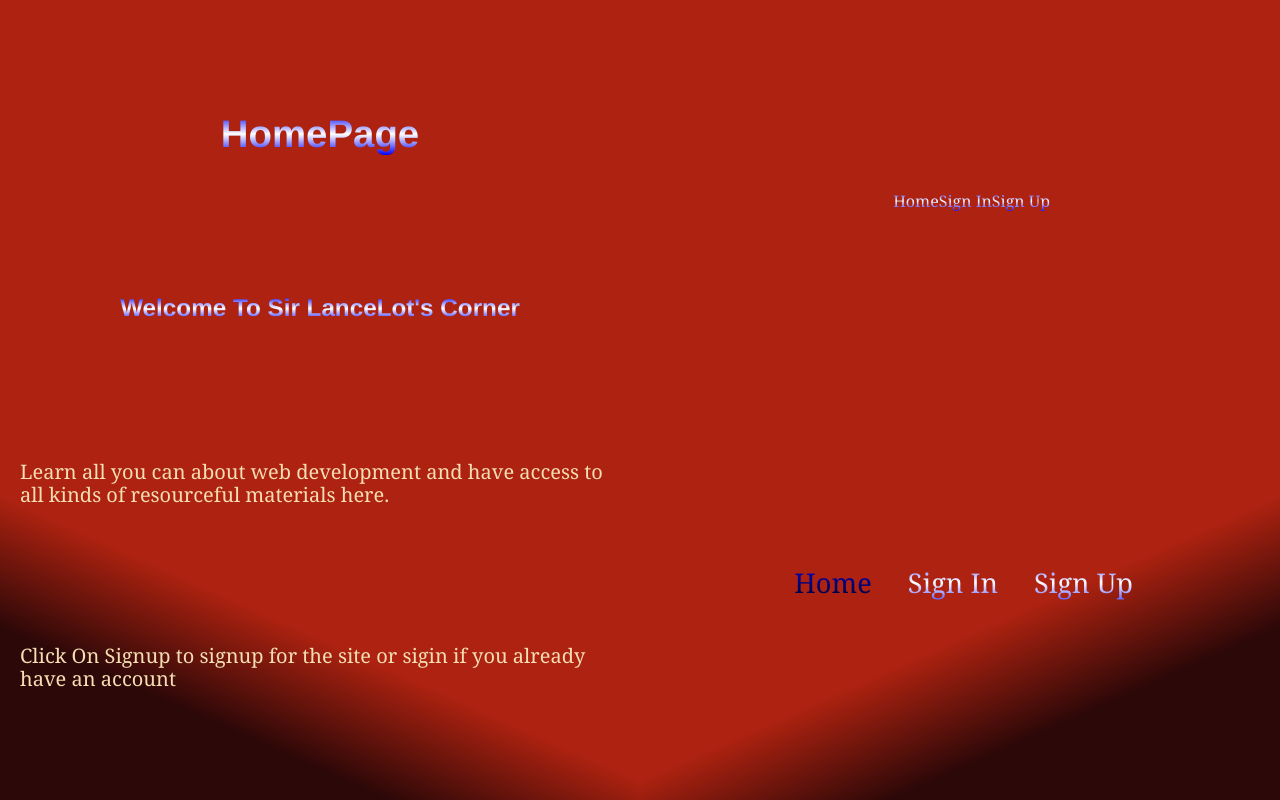
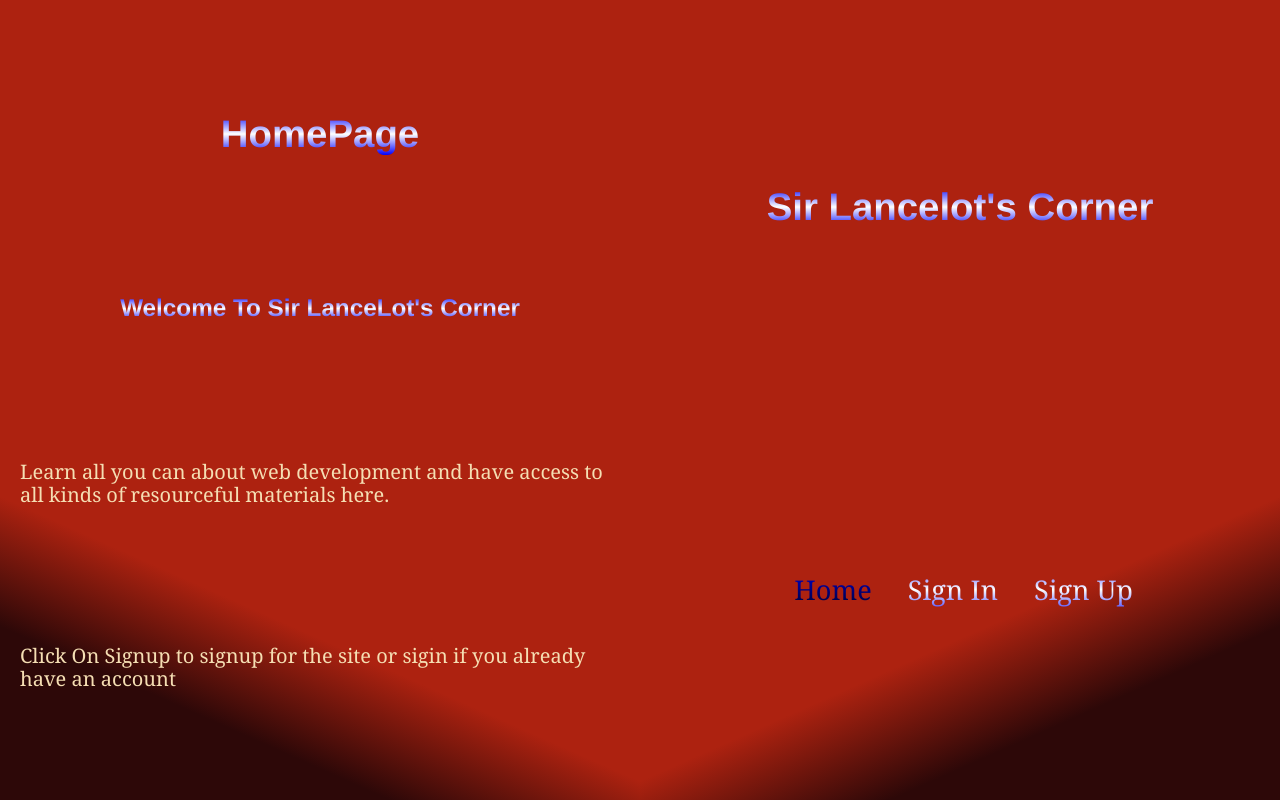
Before and after one commit to Lance1997/gatsby-login, a Gatsby site: page / in a window 1280 px wide. Built offline with nearby package versions, Linux system fonts and the light colour scheme; Gatsby itself is replaced by a stand-in of ours.

Commit message:
added header to page

```diff
--- a/src/components/header.js
+++ b/src/components/header.js
@@ -1,15 +1,7 @@
-import React from 'react'
-import {Link} from 'gatsby'
+import React from "react"
 
-export default function Header(props) {
+export default function Header() {
     return (
-        <div>
-            <h1>{props.title}</h1>
-            <ul>
-                <Link to="/">Home</Link>
-                <Link to="/signin">Sign In</Link>
-                <Link to="/signup">Sign Up</Link>
-            </ul>
-        </div>
+        <h1>Sir Lancelot's Corner</h1>
     );
 }
```
